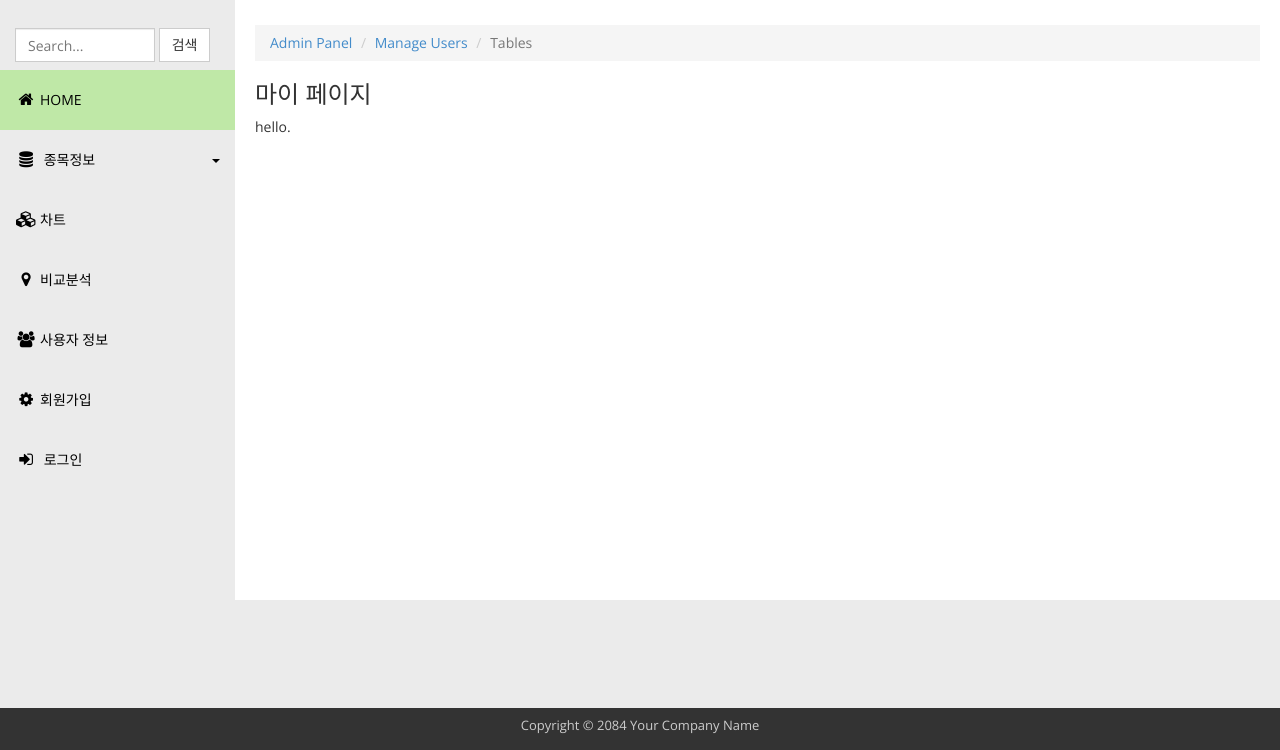
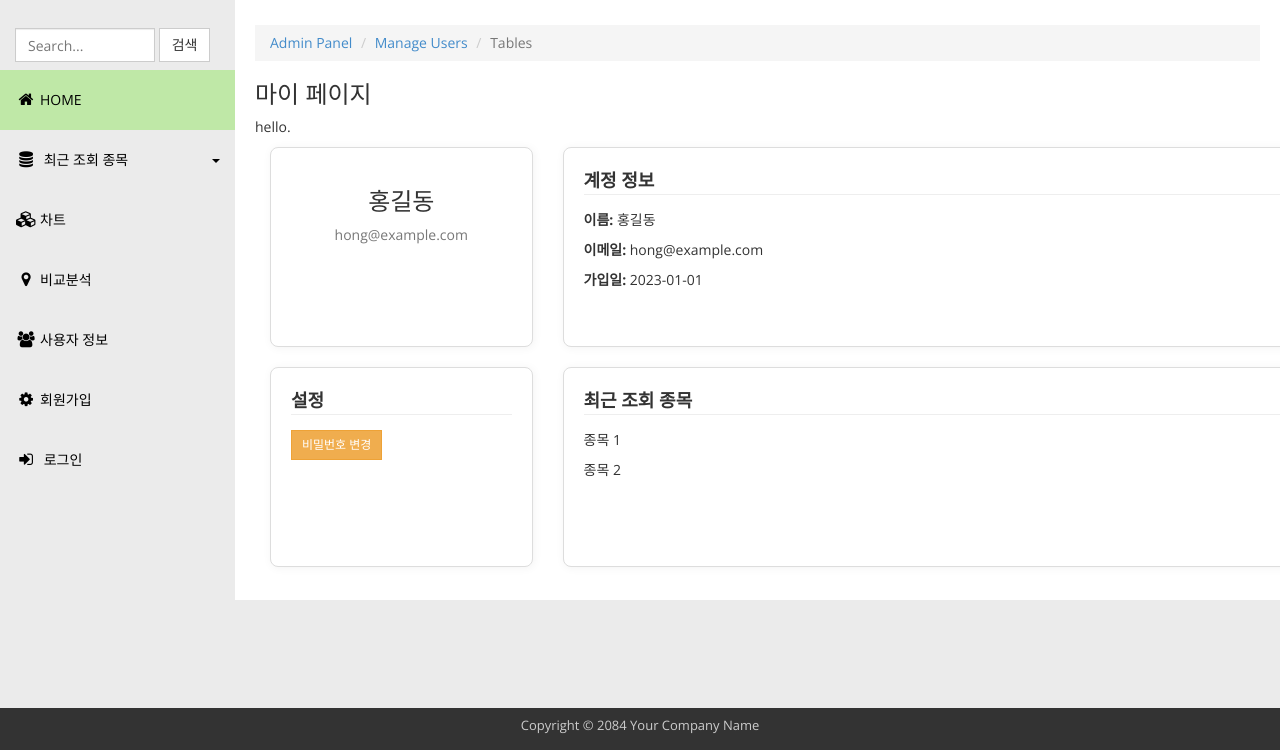
Before and after one commit to kfru5515/Stock_Dashboard, a Flask app: page /tables/ in a window 1280 px wide. Shown: the part 50-800 px from the top of the page. Run offline with Flask 3, Linux system fonts and the light colour scheme; some libraries are stand-ins or nearby versions.

Commit message:
사용자정보 수정

```diff
--- a/blueprints/tables.py
+++ b/blueprints/tables.py
@@ -1,7 +1,22 @@
 from flask import Blueprint, render_template
+from datetime import datetime
+
 
 tables_bp = Blueprint('tables', __name__, url_prefix='/tables')
 
 @tables_bp.route('/')
 def tables():
-    return render_template('tables.html')
+    user = {
+        'name': '홍길동',
+        'email': 'hong@example.com',
+        'joined_at': datetime(2023, 1, 1),
+        'recent_logs': [
+            {'timestamp': '2025-06-30 13:00', 'action': '로그인'},
+            {'timestamp': '2025-06-29 09:20', 'action': '비밀번호 변경'},
+        ]
+    }
+    return render_template('tables.html', user=user)
+
+@tables_bp.route('/change-password')
+def change_password():
+    return render_template('change_password.html')
--- a/templates/index.html
+++ b/templates/index.html
@@ -47,12 +47,12 @@ http://www.templatemo.com/preview/templatemo_415_dashboard
           <li class="active"><a href="{{ url_for('index') }}"><i class="fa fa-home"></i>HOME</a></li>
           <li class="sub">
             <a href="javascript:;">
-              <i class="fa fa-database"></i> 종목정보 <div class="pull-right"><span class="caret"></span></div>
+              <i class="fa fa-database"></i> 최근 조회 종목 <div class="pull-right"><span class="caret"></span></div>
             </a>
             <ul class="templatemo-submenu">
-              <li><a href="#">1</a></li>
-              <li><a href="#">2</a></li>
-              <li><a href="#">3</a></li>
+              <li><a href="#">종목1</a></li>
+              <li><a href="#">종목2</a></li>
+              <li><a href="#">종목3</a></li>
             </ul>
           </li>
           <li><a href="{{ url_for('data.data') }}"><i class="fa fa-cubes"></i>차트</a></li>
--- a/templates/tables.html
+++ b/templates/tables.html
@@ -1,6 +1,33 @@
 {% extends 'index.html' %}
 
 {% block content %}
+
+<style>
+  .card {
+    width: 100%; /* 기본값 유지 */
+    min-height: 200px; /* 최소 높이 설정 */
+    border: 1px solid #ddd;
+    border-radius: 8px;
+    padding: 20px;
+    margin-bottom: 20px;
+    background-color: #fff;
+    box-shadow: 1px 1px 10px rgba(0,0,0,0.05);
+  }
+
+  .card-fixed {
+    width: 300px;
+    height: 400px;
+    overflow: auto;
+  }
+
+  .card-header {
+    font-size: 18px;
+    font-weight: bold;
+    border-bottom: 1px solid #eee;
+    margin-bottom: 15px;
+  }
+</style>
+
   <ol class="breadcrumb">
     <li><a href="{{ url_for('index') }}">Admin Panel</a></li>
     <li><a href="{{ url_for('tables.tables') }}">Manage Users</a></li>
@@ -8,8 +35,44 @@
   </ol>
   <h1>마이 페이지</h1>
   <p>hello.</p>
+  <div class="container">
+    <div class="row">
+      <!-- 왼쪽: 프로필 -->
+      <div class="col-md-3">
+        <div class="card text-center">
+          <h3>{{ user.name }}</h3>
+          <p class="text-muted">{{ user.email }}</p>
+        </div>
+        <div class="card mt-4">
+          <div class="card-header"><strong>설정</strong></div>
+          <a href="{{ url_for('tables.change_password') }}" class="btn btn-sm btn-warning">비밀번호 변경</a>
+          <div class="card-body">
+          </div>
+        </div>
+      </div>
 
 
+      <!-- 오른쪽: 상세 정보 -->
+      <div class="col-md-9">
+        <div class="card mb-3">
+          <div class="card-header"><strong>계정 정보</strong></div>
+          <div class="card-body">
+            <p><strong>이름:</strong> {{ user.name }}</p>
+            <p><strong>이메일:</strong> {{ user.email }}</p>
+            <p><strong>가입일:</strong> {{ user.joined_at.strftime('%Y-%m-%d') }}</p>
+          </div>
+        </div>
+
+        <div class="card">
+          <div class="card-header"><strong>최근 조회 종목</strong></div>
+          <div class="card-body">
+            <p>종목 1</p>
+            <p>종목 2</p>
+          </div>
+        </div>
+      </div>
+    </div>
+  </div>
 
 
 {% endblock %}
```
Also changed, not shown: templates/analysis.html (+19 -0 lines).
